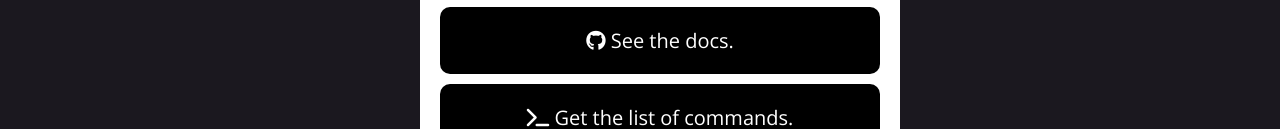
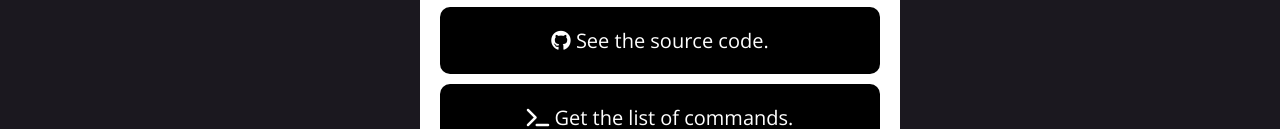
Before and after one commit to Kikasuru/bunbot, a website: page docs/index.html in a window 1280 px wide. Shown: the part 408-537 px from the top of the page. Drawn offline with nearby package versions, Linux system fonts and the light colour scheme.

Commit message:
Changed "docs" to "source code".

```diff
--- a/docs/index.html
+++ b/docs/index.html
@@ -80,7 +80,7 @@
         <span style="font-size:70px;">BunBot</span><br>
         <span style="font-style:italic;">A Touhou Discord bot.</span><br>
         <span class="button" onclick="location.href = 'https://discordapp.com/api/oauth2/authorize?client_id=668687198035509254&permissions=268741696&scope=bot'"><i class="fab fa-discord"></i> Invite to your server.</span>
-        <span class="button" onclick="location.href = 'https://github.com/Kikasuru/bunbot'"><i class="fab fa-github"></i> See the docs.</span>
+        <span class="button" onclick="location.href = 'https://github.com/Kikasuru/bunbot'"><i class="fab fa-github"></i> See the source code.</span>
         <span class="button" onclick="location.href = 'https://kikasuru.github.io/bunbot/commands.html'"><i class="fas fa-terminal"></i> Get the list of commands.</span>
     </div>
 
```
